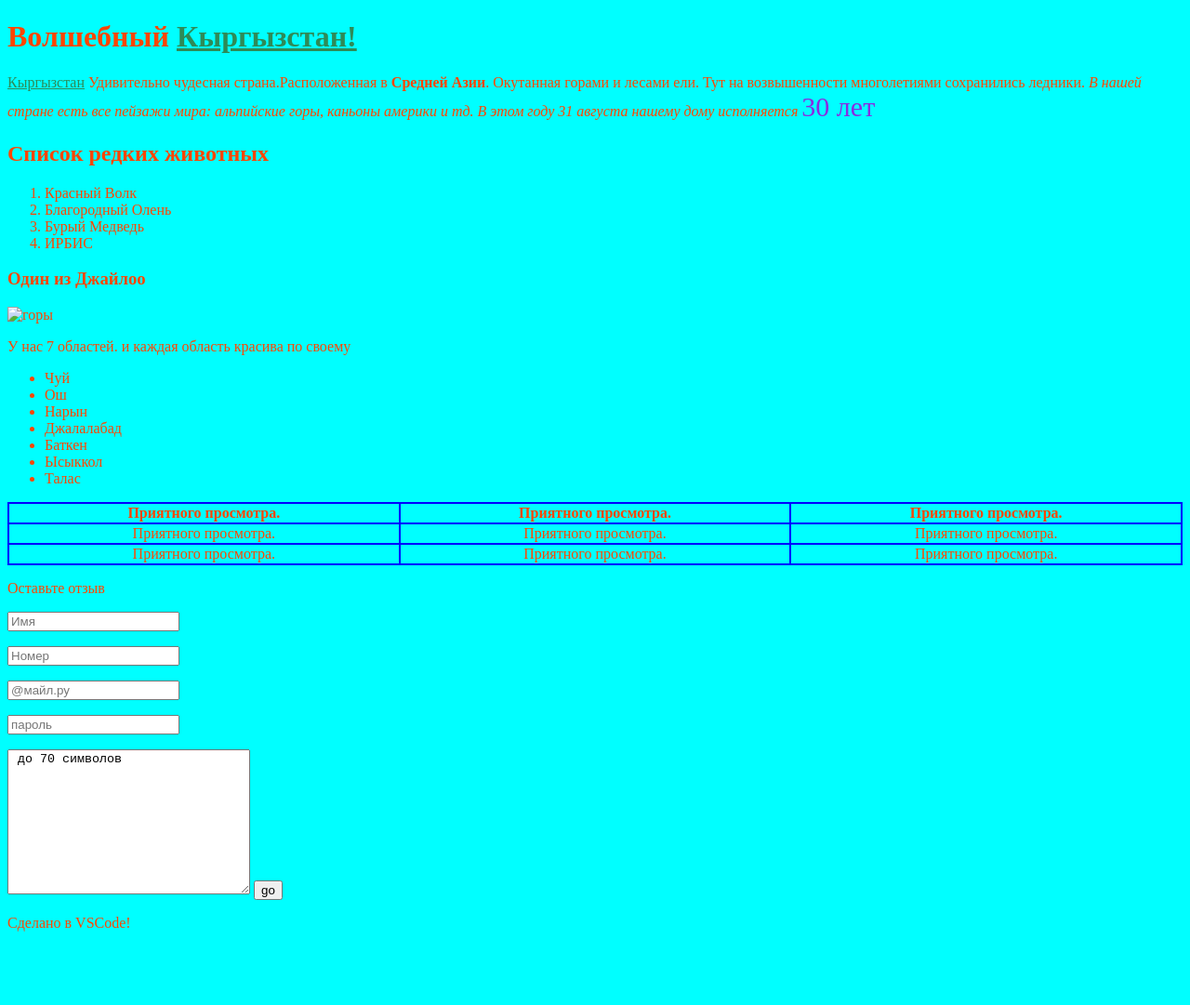
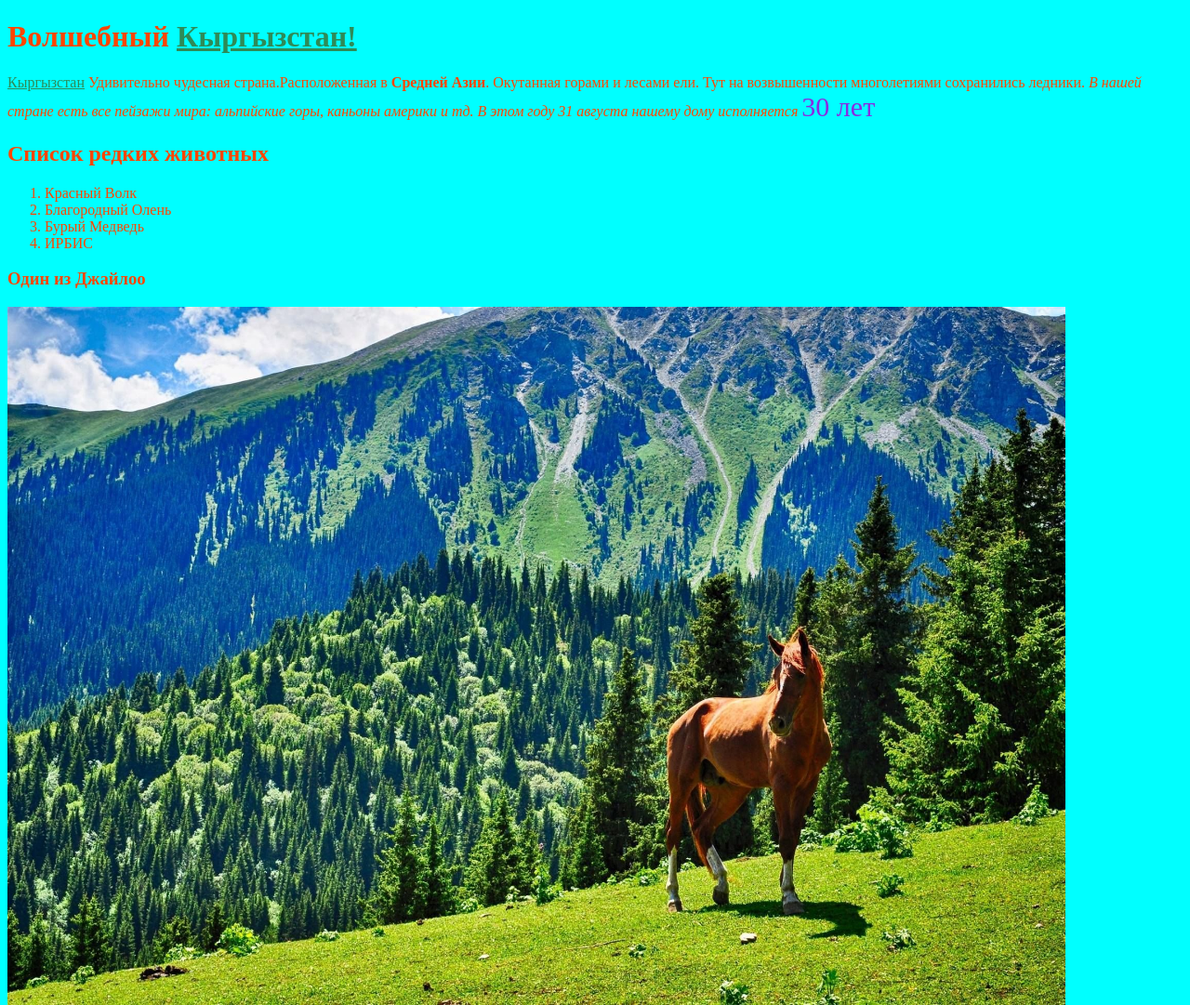
Before and after one commit to N0mad312/python_group_10_homework_1, a plain HTML site: page index.html in a window 1280 px wide. Shown: the top 1081 px of the page at 93% size. Before the commit the page ends 1018 px from the top, so only its background shows below. Drawn offline with Linux system fonts and the light colour scheme.

Commit message:
Update index.html

```diff
--- a/index.html
+++ b/index.html
@@ -29,7 +29,7 @@
     </div>
     <div>
     <h3>Один из Джайлоо</h3>
-    <img class="image" src="Images/adyr.jpg" alt="горы">
+    <img class="image" src="https://raw.githubusercontent.com/N0mad312/python_group_10_homework_1/ae9c9e9cfc57456231d35a7c1eea36605521b5fa/adyr.jpg" alt="горы">
     <p> У нас 7 областей. и каждая область красива по своему  </p>
     <ul>
         <li>Чуй</li>
```
